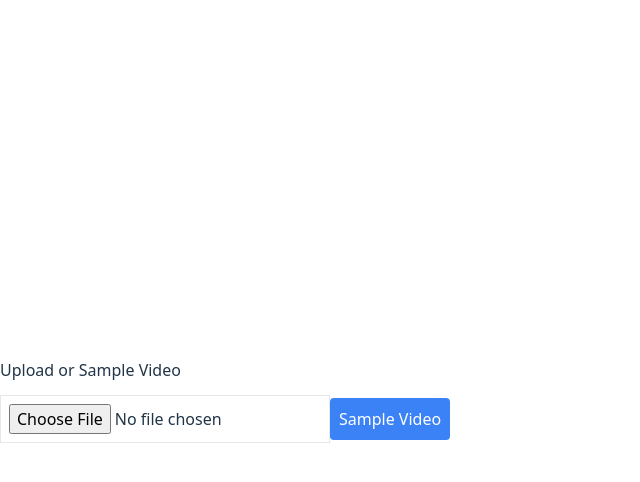
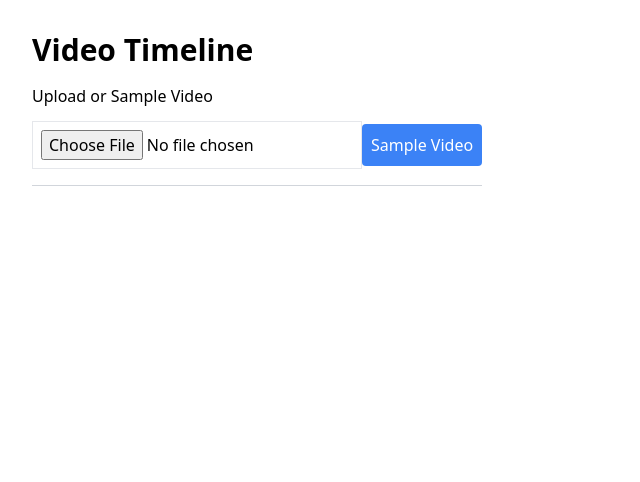
Before and after one commit to Argupta99/video-lib, a React (Vite) app: page / in a window 1280 px wide. Shown: the top 482 px of the page, without its empty margins (0-640 px from the left). Built offline with nearby package versions, Linux system fonts and the light colour scheme.

Commit message:
Initial commit

```diff
--- a/src/App.tsx
+++ b/src/App.tsx
@@ -1,13 +1,19 @@
 import UploadVideo from "./components/UploadVideo"
+import Timeline from "./components/timeline"
 
 function App() {
 
 
   return (
 
-      <main>
+    <div className="min-h-screen p-8 bg-white text-black">
+    <h1 className="text-3xl font-bold mb-4">Video Timeline</h1>
+
         <UploadVideo />
-      </main>
+        <Timeline />
+
+        </div>
+
   )
 }
 
--- /dev/null
+++ b/src/utils/formatTime.ts
@@ -0,0 +1 @@
+//to show seconds in mm:ss format
```
Also changed, not shown: src/components/HightlightSegments.tsx (added), src/components/HoverPreview.tsx (added), src/components/Playhead.tsx (added), src/components/TimeMarkers.tsx (added).
